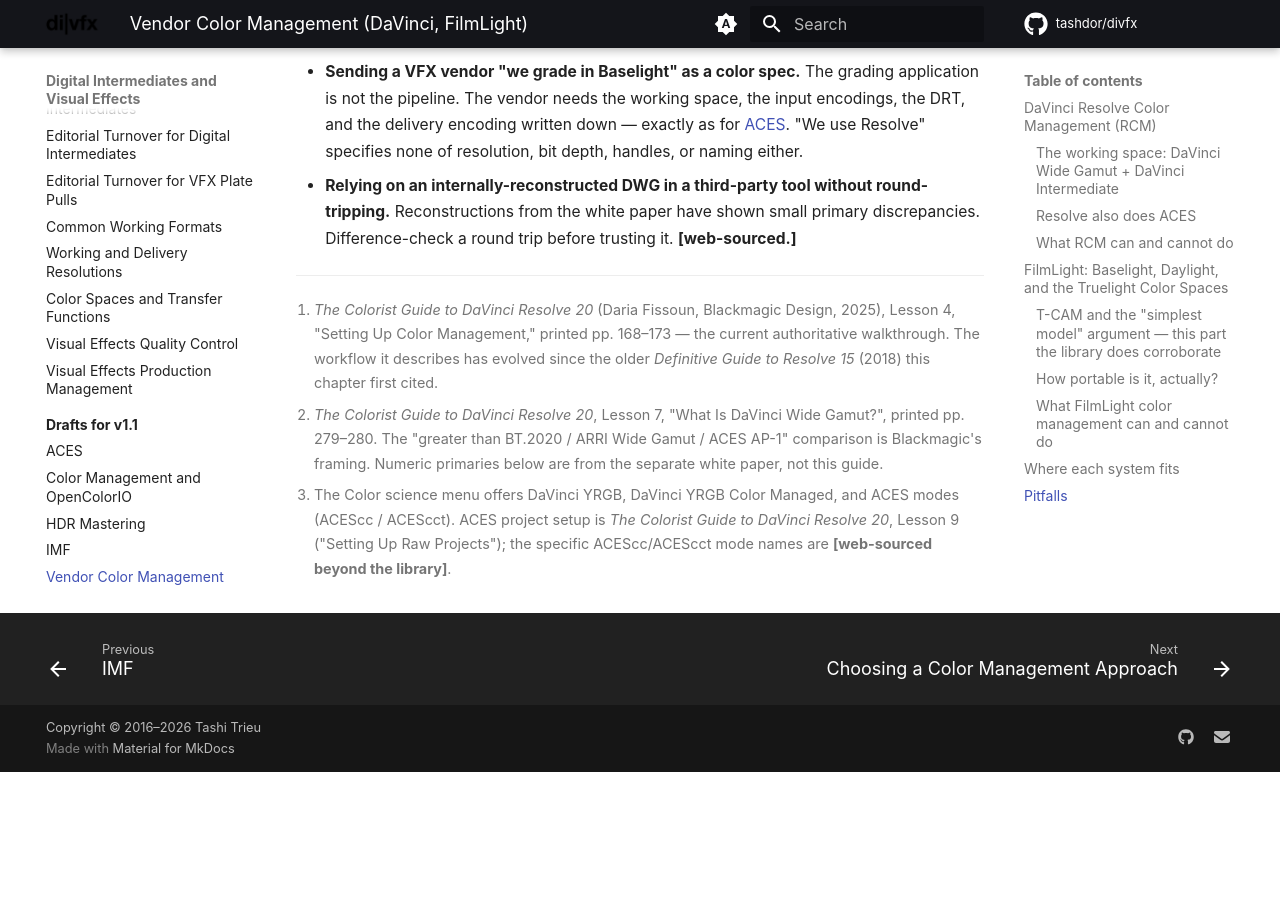
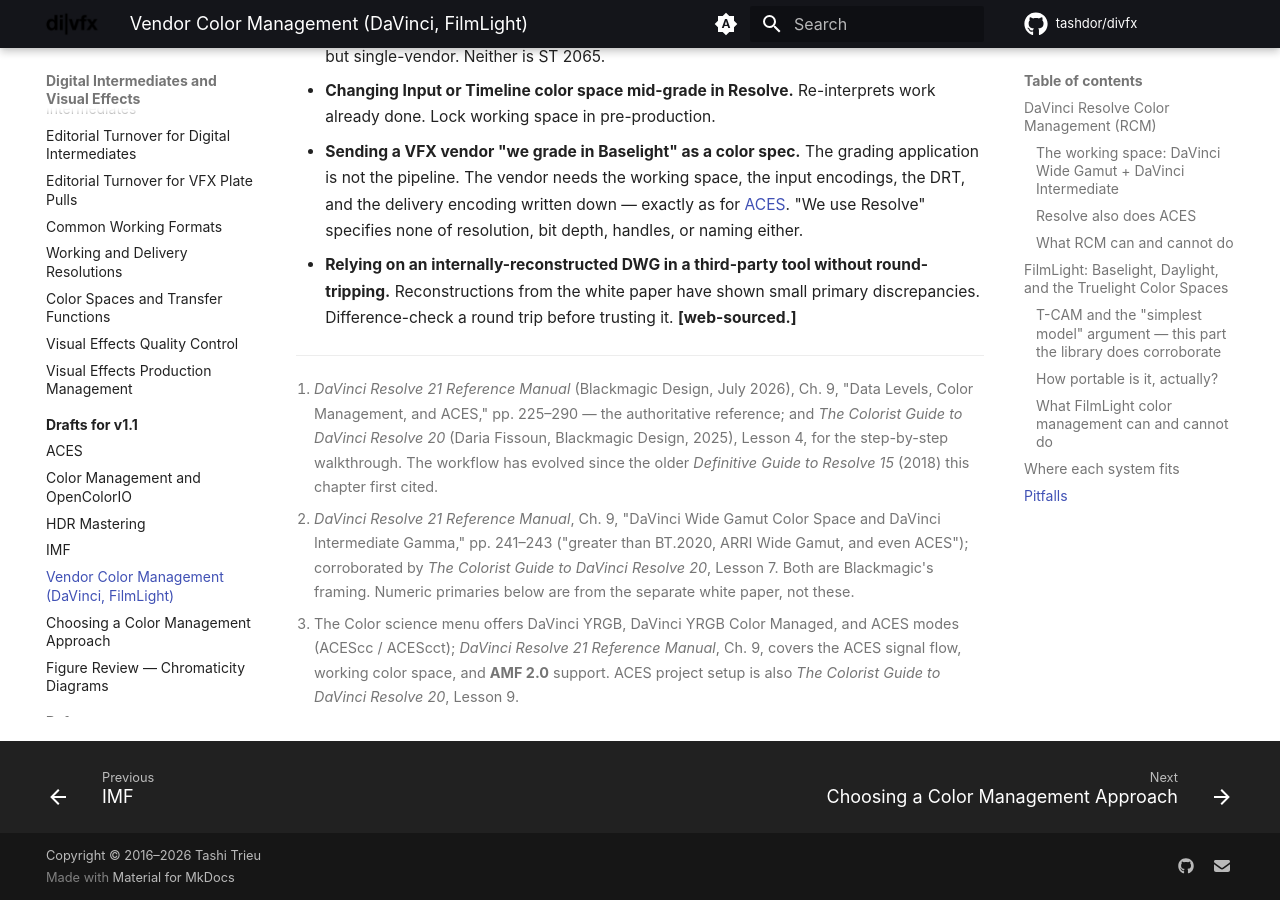
Before and after one commit to tashdor/divfx, an MkDocs documentation site: the page built from docs/drafts/vendor-color-management.md, in a window 1280 px wide and 900 px high, scrolled down 7080 px. Built offline with MkDocs 1.6.1 and Material for MkDocs 9.7.7, drawn with Linux system fonts in a browser that asks for light colours; comment, search, counter and statistics services are not loaded; the version menu is left out; before the commit the page ends 7852 px from its top, so only the background shows below that; some of the changed text lies outside the part shown.

Commit message:
Index the Resolve 21 Reference Manual; ground RCM section in it
The Resolve 21 Reference Manual (Blackmagic, July 2026, 4444 pp.) is now in
the reference library. Indexed it with a — Map.md sidecar focused on Ch. 9
"Data Levels, Color Management, and ACES" (PDF page = printed page); rebuilt
LIBRARY_INDEX (645 docs). Scope-noted that only the color chapter was mapped
in depth, not the whole 4444-page manual.

The manual is the authoritative reference (supersedes the training guide for
exactness), so the vendor article now cites it as primary:
- RCM setup and DWG footnotes cite Ch. 9 pp. 225-290 / 241-243, with the
  Colorist Guide 20 kept as the walkthrough.
- Automatic color management refined per the manual: Resolve auto-selects
  each clip's input color space from the Media Pool codecs, then offers
  common output spaces.
- Resolve's ACES modes (ACEScc/ACEScct) are now library-corroborated by the
  manual, so the [web-sourced] flag on the mode names is dropped; added that
  Resolve 21 handles ACES AMF 2.0 metadata files.
- Comparison article's sourcing note credits the manual.

Only the DWG numeric primaries + 2021 white paper remain web-sourced; the
manual describes DWG qualitatively, not by coordinates.

Co-Authored-By: Claude Opus 4.8 <noreply@anthropic.com>

```diff
--- a/docs/drafts/vendor-color-management.md
+++ b/docs/drafts/vendor-color-management.md
@@ -34,17 +34,20 @@ the source is meant to look like, so luminance and saturation are the colorist's
 that source into a working space and out to the deliverable, using the manufacturer's known log
 curve and gamut rather than eyeballed primaries.[^dg1]
 
-[^dg1]: *The Colorist Guide to DaVinci Resolve 20* (Daria Fissoun, Blackmagic Design, 2025),
-        Lesson 4, "Setting Up Color Management," printed pp. 168–173 — the current authoritative
-        walkthrough. The workflow it describes has evolved since the older *Definitive Guide to
+[^dg1]: *DaVinci Resolve 21 Reference Manual* (Blackmagic Design, July 2026), Ch. 9, "Data Levels,
+        Color Management, and ACES," pp. 225–290 — the authoritative reference; and *The Colorist
+        Guide to DaVinci Resolve 20* (Daria Fissoun, Blackmagic Design, 2025), Lesson 4, for the
+        step-by-step walkthrough. The workflow has evolved since the older *Definitive Guide to
         Resolve 15* (2018) this chapter first cited.
 
 The scene-referred mode is **DaVinci YRGB Color Managed**, under Project Settings → Color
 Management → Color science. It comes in two tiers:
 
 - **Automatic color management** (the default when RCM is switched on) reduces the whole thing to a
-  single SDR-or-HDR preset with a plain-language description — the low-friction path.
-- Deselect it and set **Color processing mode** to **Custom** to expose the full parameter set:
+  single SDR-or-HDR choice: Resolve auto-selects each clip's input color space from the Media Pool
+  codecs and offers a short list of common output spaces — the low-friction path.
+- Deselect it (or pick a specific **Resolve Color Management preset**) and set **Color processing
+  mode** to **Custom** to expose the full parameter set:
 
     - **Input Color Space** — what the footage actually is (e.g. `REDWideGamutRGB/Log3G10`,
       `ARRI LogC4`, `Blackmagic Design 4.6K Film`). Set per clip or per camera; a clip keeps the
@@ -79,10 +82,10 @@ camera can capture" — a gamut **greater than BT.2020, ARRI Wide Gamut, and ACE
 data is not compressed or clipped whatever camera it came from; DaVinci Intermediate is its
 companion log encoding, designed for internal luminance mapping across SDR and HDR delivery.[^dg2]
 
-[^dg2]: *The Colorist Guide to DaVinci Resolve 20*, Lesson 7, "What Is DaVinci Wide Gamut?",
-        printed pp. 279–280. The "greater than BT.2020 / ARRI Wide Gamut / ACES AP-1" comparison is
-        Blackmagic's framing. Numeric primaries below are from the separate white paper, not this
-        guide.
+[^dg2]: *DaVinci Resolve 21 Reference Manual*, Ch. 9, "DaVinci Wide Gamut Color Space and DaVinci
+        Intermediate Gamma," pp. 241–243 ("greater than BT.2020, ARRI Wide Gamut, and even ACES");
+        corroborated by *The Colorist Guide to DaVinci Resolve 20*, Lesson 7. Both are Blackmagic's
+        framing. Numeric primaries below are from the separate white paper, not these.
 
 Blackmagic also published a white paper, *DaVinci Wide Gamut / Intermediate* (August 2021), giving
 the numeric primaries and D65 white point. **[web-sourced — the numeric primaries and the white
@@ -111,14 +114,15 @@ coordinates.]**
 
 RCM is not an either/or with ACES. Resolve has a separate **ACEScct** color-science mode, so the
 same application can run a full ACES pipeline — Input Transform, ACEScct grading, Output Transform
-— instead of the DaVinci-native one. Choosing "DaVinci YRGB Color Managed" versus "ACEScct" is a
-project setting.[^dg3] A production that wants ACES for interchange reasons but likes grading in
+— instead of the DaVinci-native one, and Resolve 21 handles **ACES metadata files (AMF 2.0)** for
+carrying that setup between systems.[^dg3] Choosing "DaVinci YRGB Color Managed" versus "ACEScct"
+is a project setting. A production that wants ACES for interchange reasons but likes grading in
 Resolve does not have to give up either.
 
 [^dg3]: The Color science menu offers DaVinci YRGB, DaVinci YRGB Color Managed, and ACES modes
-        (ACEScc / ACEScct). ACES project setup is *The Colorist Guide to DaVinci Resolve 20*,
-        Lesson 9 ("Setting Up Raw Projects"); the specific ACEScc/ACEScct mode names are
-        **[web-sourced beyond the library]**.
+        (ACEScc / ACEScct); *DaVinci Resolve 21 Reference Manual*, Ch. 9, covers the ACES signal
+        flow, working color space, and **AMF 2.0** support. ACES project setup is also *The Colorist
+        Guide to DaVinci Resolve 20*, Lesson 9.
 
 ### What RCM can and cannot do
 
```
Also changed, not shown: docs/drafts/color-management-comparison.md (+4 -3 lines).
